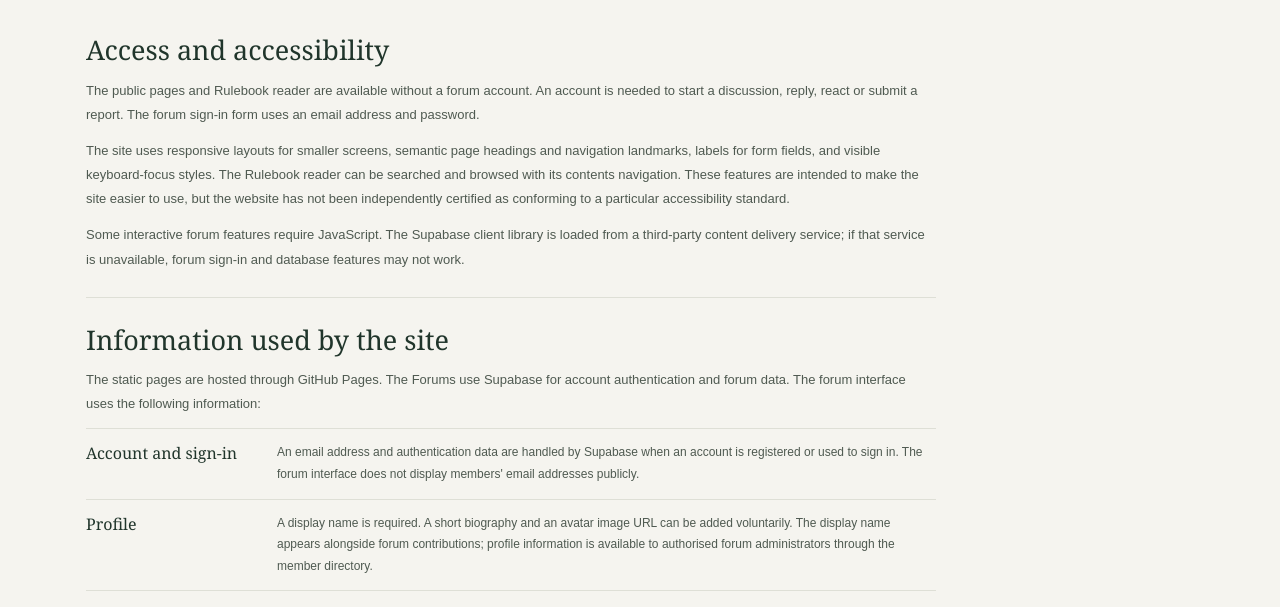
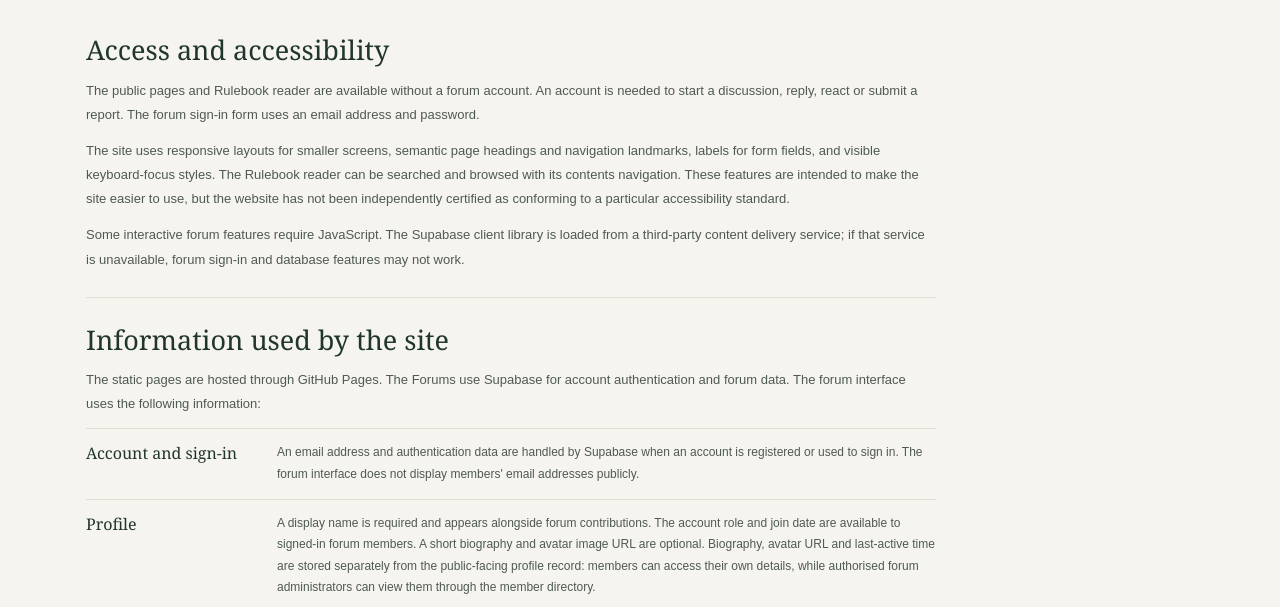
Before and after one commit to Sacred-Rulemakers/SR, a plain HTML site: page access-and-data/index.html in a window 1280 px wide. Shown: the part 318-925 px from the top of the page. Drawn offline with Linux system fonts and the light colour scheme.

Commit message:
Clarify forum profile data visibility

```diff
--- a/access-and-data/index.html
+++ b/access-and-data/index.html
@@ -21,7 +21,7 @@
 <p>The static pages are hosted through GitHub Pages. The Forums use Supabase for account authentication and forum data. The forum interface uses the following information:</p>
 <dl class="data-list">
 <div><dt>Account and sign-in</dt><dd>An email address and authentication data are handled by Supabase when an account is registered or used to sign in. The forum interface does not display members' email addresses publicly.</dd></div>
-<div><dt>Profile</dt><dd>A display name is required. A short biography and an avatar image URL can be added voluntarily. The display name appears alongside forum contributions; profile information is available to authorised forum administrators through the member directory.</dd></div>
+<div><dt>Profile</dt><dd>A display name is required and appears alongside forum contributions. The account role and join date are available to signed-in forum members. A short biography and avatar image URL are optional. Biography, avatar URL and last-active time are stored separately from the public-facing profile record: members can access their own details, while authorised forum administrators can view them through the member directory.</dd></div>
 <div><dt>Activity</dt><dd>The forum records a last-active timestamp when a signed-in member has the forum open and the page is active. Administrators can use this to see whether an account has been active recently.</dd></div>
 <div><dt>Discussions and replies</dt><dd>Discussion titles and messages, replies, authorship and timestamps are stored so that the public forum can display them. Public discussions and replies should be treated as public information.</dd></div>
 <div><dt>Reactions and reports</dt><dd>Reaction choices and report details are stored to operate the forum and moderation process. Reports are available to the moderation team.</dd></div>
```
